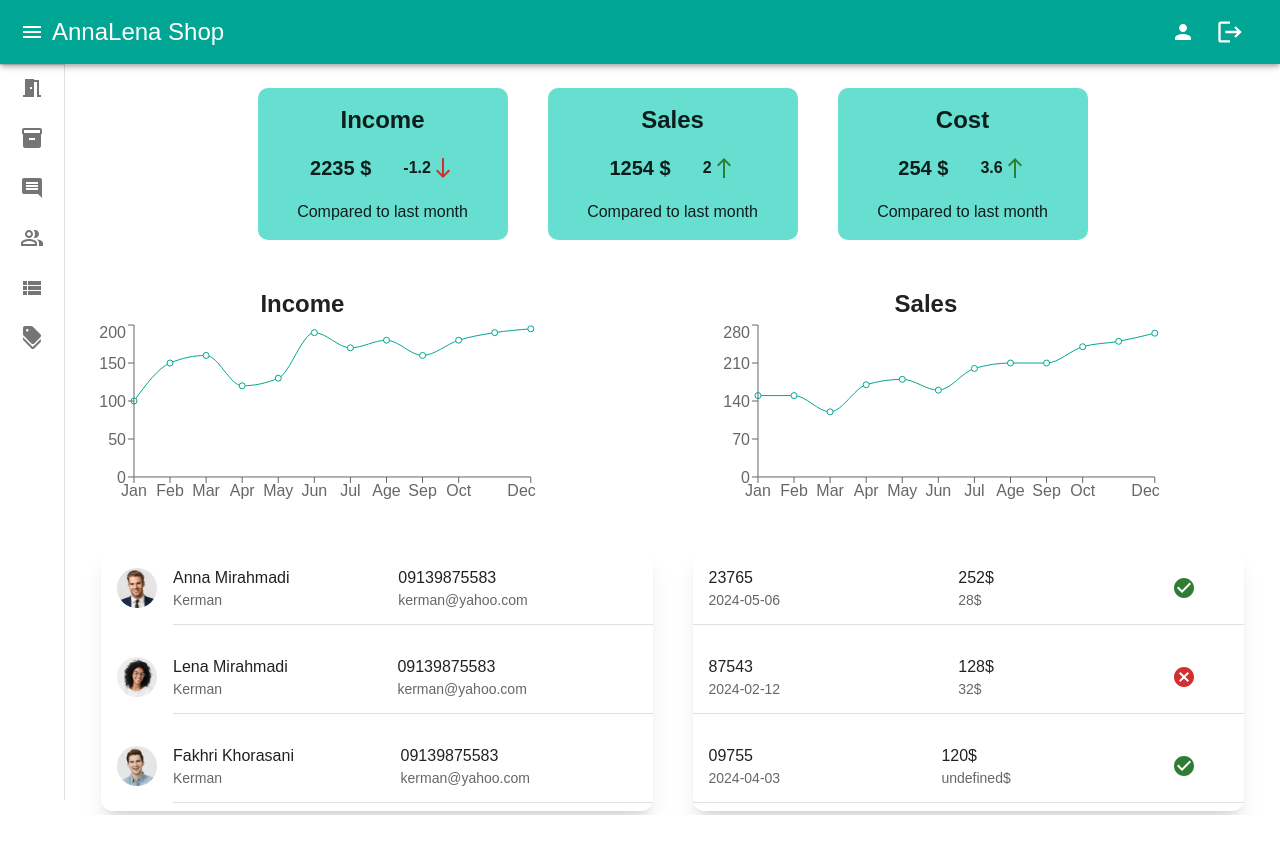
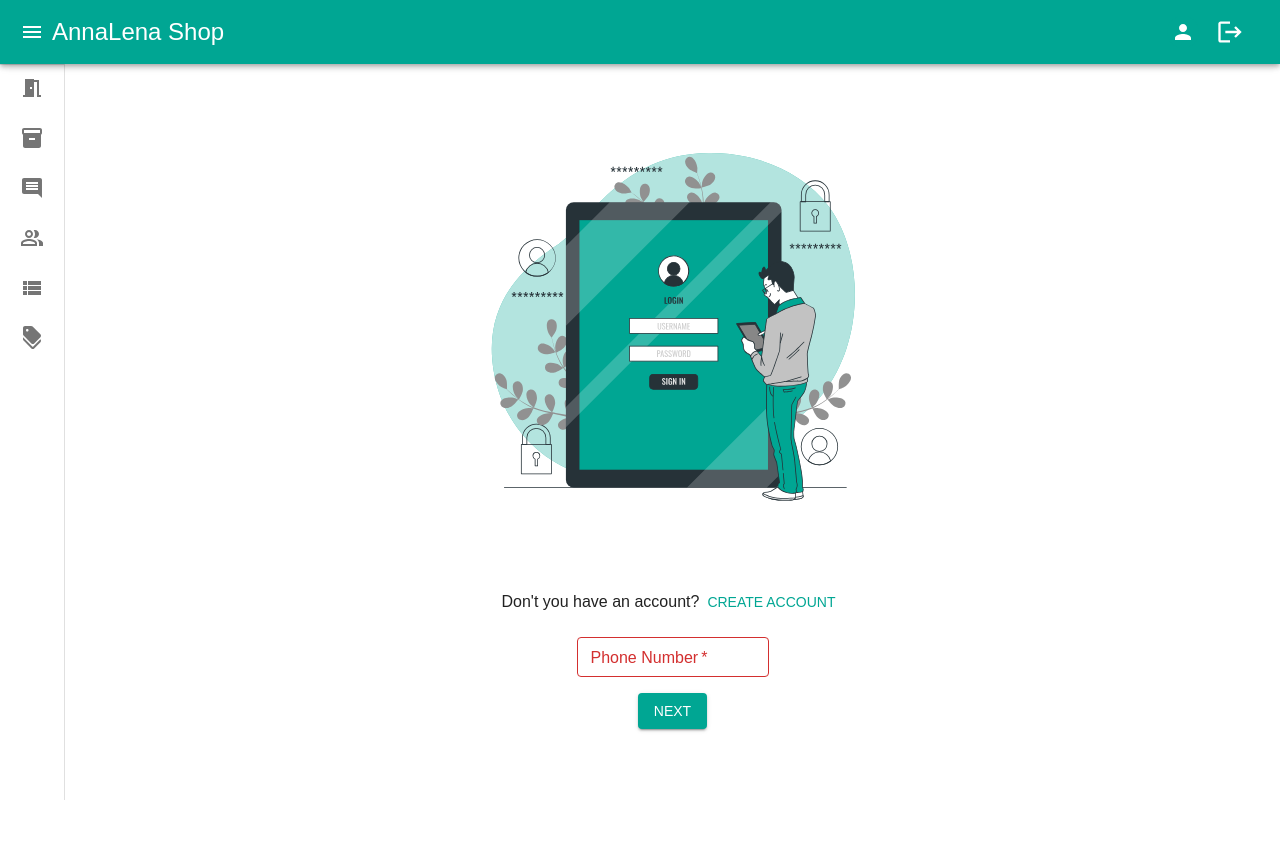
Before and after one commit to alirezamirahmadi/Store-CMS, a React (Vite) app: page / in a window 1280 px wide. Shown: the top 854 px of the page. Before the commit the page ends 815 px from the top, so only its background shows below. Built offline with nearby package versions, Linux system fonts and the light colour scheme.

Commit message:
feat: add login page

```diff
--- a/src/components/CustomizedComponent/otpInput/OTPInput.tsx
+++ b/src/components/CustomizedComponent/otpInput/OTPInput.tsx
@@ -148,7 +148,7 @@ export default function OTPInput({
   }, [])
 
   return (
-    <Box sx={{ display: 'flex', gap: 1, alignItems: 'center', direction: 'rtl' }}>
+    <Box sx={{ display: 'flex', gap: 1, alignItems: 'center' }}>
       {new Array(length).fill(null).map((_, index) => (
         <React.Fragment key={index}>
           <BaseInput
--- a/src/components/global/snack/Snack.tsx
+++ b/src/components/global/snack/Snack.tsx
@@ -28,7 +28,6 @@ export default function Snack({ context, severity, show, handleCloseSnack }: Sna
   };
 
   return (
-    <div dir='rtl'>
     <Stack spacing={2} sx={{ width: '100%' }}>
       <Snackbar open={open} autoHideDuration={4000} onClose={handleClose}>
         <Alert onClose={handleClose} severity={severity} sx={{ width: '100%' }}>
@@ -38,6 +37,5 @@ export default function Snack({ context, severity, show, handleCloseSnack }: Sna
         </Alert>
       </Snackbar>
     </Stack>
-    </div>
   );
 }
--- a/src/pages/login/Login.tsx
+++ b/src/pages/login/Login.tsx
@@ -0,0 +1,98 @@
+import { useState, useEffect } from "react";
+import { Typography, useTheme, TextField, Button } from "@mui/material";
+// import { useCookies } from "react-cookie";
+// import { useDispatch, useSelector } from "react-redux";
+// import type { AppDispatch, RootState } from '../../Redux/Store';
+
+import Snack from "../../components/global/snack/Snack";
+import regex from "../../utils/Regex";
+import { ValidateRegex } from "../../utils/Functions";
+// import { postLogin, getLogin } from "../../Redux/Reducer/LoginReucer";
+import OTPInput from "../../components/CustomizedComponent/otpInput/OTPInput";
+// import { useUser, useMutationUser } from "../../Hooks/UserHook";
+
+export default function Login({ closeDrawer }: { closeDrawer?: () => void }): React.JSX.Element {
+
+  // const dispatch = useDispatch<AppDispatch>();
+  // const loginInfo = useSelector((state: RootState) => state.login);
+  const theme = useTheme();
+  const [phone, setPhone] = useState<string>('');
+  // const { data: userInfo } = useUser(phone);
+  // const { mutate: addUser } = useMutationUser("POST");
+  // const [, setCookie,] = useCookies(['token']);
+  const [firstName, setFirstName] = useState<string>('');
+  const [lastName, setLastName] = useState<string>('');
+  const [isRegister, setIsRegister] = useState<boolean>(false);
+  const [showSnack, setShowSnack] = useState<boolean>(false);
+  const [contextSnack, setContextSnack] = useState<string>('');
+  const [sendMessage, setSendMessage] = useState<boolean>(false);
+  const [oneTimePassword, setOneTimePassword] = useState<string>('');
+
+  const loginHandler = () => {
+    if (!ValidateRegex(phone, regex.phone)) {
+      showMessage('The phone number entered is incorrect');
+      return;
+    }
+    // userInfo?.length > 0 ? setSendMessage(true) : showMessage('You are not registered yet');
+  }
+
+  const showMessage = (message: string) => {
+    setContextSnack(message);
+    setShowSnack(true);
+  }
+
+  const verifyOneTimePassword = () => {
+    // if (oneTimePassword === '11111') {
+    //   dispatch(postLogin(userInfo[0])).then(() => {
+    //     dispatch(getLogin(userInfo[0]?.phone ?? '0'));
+    //   })
+    //   setCookie('token', userInfo[0]?.phone ?? '0');
+    //   closeDrawer && closeDrawer();
+    // }
+  }
+
+  const registerHandler = () => {
+    if (!ValidateRegex(phone, regex.phone) || !ValidateRegex(firstName, regex.flName) || !ValidateRegex(lastName, regex.flName)) {
+      showMessage('The information entered is not correct');
+      return;
+    }
+    // addUser({ id: phone, firstName, lastName, phone });
+    closeDrawer && closeDrawer();
+  }
+
+  useEffect(() => {
+    // send message
+  }, [sendMessage])
+
+  return (
+    <>
+      <div className=" h-screen mx-auto py-12 " style={{ fontFamily: theme.typography.fontFamily }}>
+        <div className="text-center">
+          <img src="../../public/svg/login/loginIllustration.svg" alt="Login illustration" className="w-52 lg:w-96 mx-auto mt-4 lg:mt-8 mb-8 lg:mb-16"/>
+        </div>
+        {!sendMessage &&
+          <div className="flex flex-wrap justify-center items-center w-full mb-2">
+            <Typography variant="body1" >{isRegister ? 'Do you have an account?' : 'Don\'t you have an account?'}</Typography>
+            <Button onClick={() => setIsRegister(!isRegister)} >{isRegister ? 'Login' : 'Create Account'}</Button>
+          </div>
+        }
+        <div className={"flex flex-col items-center gap-2 " + (sendMessage && "mt-12")}>
+          {sendMessage ?
+            <OTPInput separator={<span>-</span>} value={oneTimePassword} onChange={setOneTimePassword} length={5} />
+            : <TextField value={phone} size="small" onChange={event => setPhone(event.target.value)} sx={{ width: 192, mt: 1 }} color="primary" label={<Typography variant="body1" sx={{ display: 'inline' }}>Phone Number</Typography>} variant="outlined" required helperText='' error={!ValidateRegex(phone, regex.phone)} />
+          }
+          {!isRegister ?
+            <Button variant="contained" onClick={sendMessage ? verifyOneTimePassword : loginHandler} sx={{ mt: 1, mx: 'auto', display: 'block' }}>Next</Button>
+            :
+            <>
+              <TextField value={firstName} size="small" onChange={event => setFirstName(event.target.value)} sx={{ width: 192, mt: 1 }} color="primary" label={<Typography variant="body1" sx={{ display: 'inline' }}>First Name</Typography>} variant="outlined" required helperText='' error={!ValidateRegex(firstName, regex.flName)} />
+              <TextField value={lastName} size="small" onChange={event => setLastName(event.target.value)} sx={{ width: 192, mt: 1 }} color="primary" label={<Typography variant="body1" sx={{ display: 'inline' }}>Last Name</Typography>} variant="outlined" required helperText='' error={!ValidateRegex(lastName, regex.flName)} />
+              <Button variant="contained" onClick={registerHandler} sx={{ mt: 1, mx: 'auto', display: 'block' }}>Register</Button>
+            </>
+          }
+        </div>
+      </div>
+      <Snack context={contextSnack} severity="error" show={showSnack} handleCloseSnack={() => setShowSnack(false)} />
+    </>
+  )
+}
--- a/src/route/Route.tsx
+++ b/src/route/Route.tsx
@@ -4,9 +4,10 @@ import Users from "../pages/users/Users";
 import Comments from "../pages/comments/Comments";
 import DiscountCodes from "../pages/discountCodes/DiscountCodes";
 import Orders from "../pages/orders/Orders";
+import Login from "../pages/login/Login";
 
 const routes = [
-    { path: '/', element: <Home /> },
+    { path: '/', element: <Login /> },
     { path: '/products', element: <Products /> },
     { path: '/users', element: <Users /> },
     { path: '/comments', element: <Comments /> },
--- /dev/null
+++ b/src/utils/Functions.ts
@@ -0,0 +1,5 @@
+
+const ValidateRegex = (text:string, regex:RegExp):boolean => regex.test(text);
+
+
+export {ValidateRegex}
--- /dev/null
+++ b/src/utils/Regex.ts
@@ -0,0 +1,12 @@
+
+const regex = {
+  username:/^\w{4,16}$/,
+  password:/^.{8,20}$/,
+  flName:/^.{3,50}$/,
+  email:/(\w+[\.-]?\w+)@\w+([\.-]?\w+)*(\.\w{2,3})/,
+  phone:/09\d{9}$/,
+  comment:/\w{4}/,
+}
+
+
+export default regex
```
Also changed, not shown: public/svg/login/loginIllustration.svg (added). Lines whose indentation alone changed are shown as unchanged.
